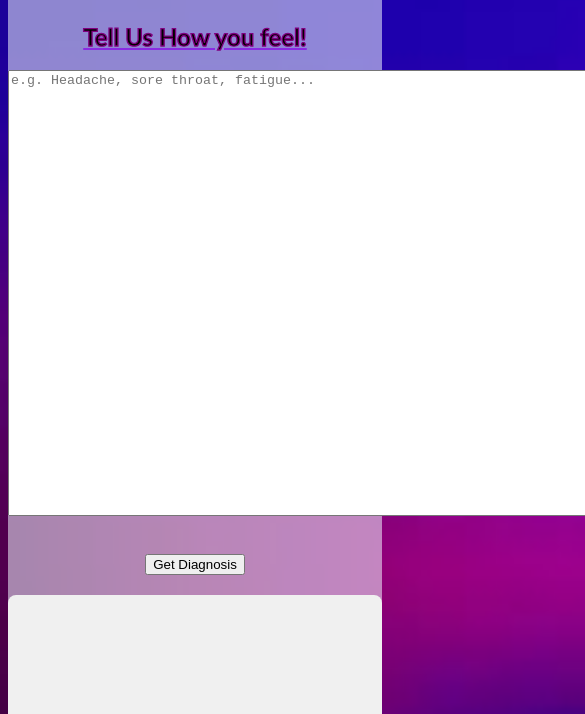
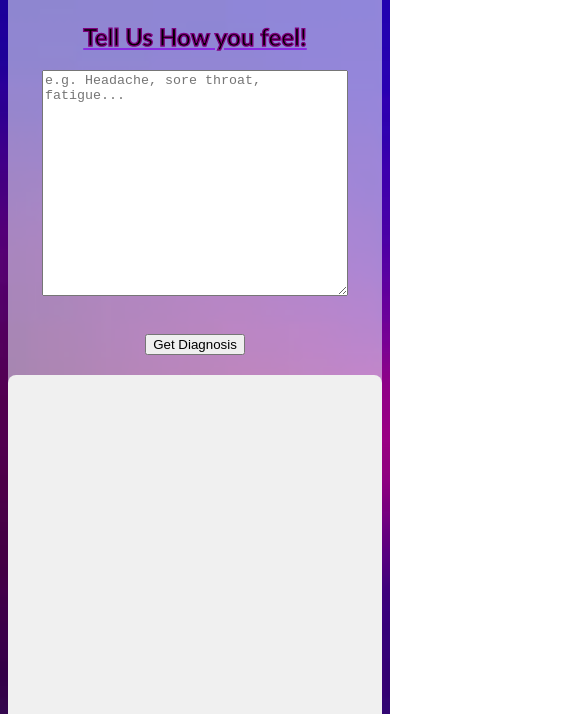
Before and after one commit to way2mnandi/MediCure-pt1, a website: page diagnosis.html in a window 390 px wide. Shown: the part 130-844 px from the top of the page, 585 px wide, since content can reach past the window. Drawn offline with Linux system fonts and the light colour scheme.

Commit message:
updated media query for diagnosis

```diff
--- a/diagnosis.html
+++ b/diagnosis.html
@@ -28,7 +28,7 @@
  <div class="home"><h1 class="headingg"> <img class="logo" src="LOGO.png" alt=""MediCure Logo>Medi<SPAN class="span1">Cure</SPAN></h1>
     <h2>Tell Us How you feel!</h2>
 <form id="diagnosisForm">
-    <p align="center"><textarea style="width: 600px;height: 440px;" id="symptoms" rows="6" placeholder="e.g. Headache, sore throat, fatigue..." required></textarea><br><br></p>
+    <p align="center"><textarea id="symptoms" rows="6" placeholder="e.g. Headache, sore throat, fatigue..." required></textarea><br><br></p>
     <p align="center"><button type="submit">Get Diagnosis</button></p>
 </form>
 
--- a/styles.css
+++ b/styles.css
@@ -390,7 +390,10 @@ section.home-gallery img {
     height: 80vh;
     border-radius: 10px;
   }
-
+  #symptoms {
+    width: 600px;
+    height: 440px;
+  }
 
 @media only screen and (orientation: portrait) /*mobile viewing compatibility*/ {
     .headingg{
@@ -519,6 +522,10 @@ padding: 0%;
       height: 5px;
       width:60px;
       background: none;}
+      #symptoms {
+        width: 300px;
+        height: 220px;
+      }
 
 
 }
```
